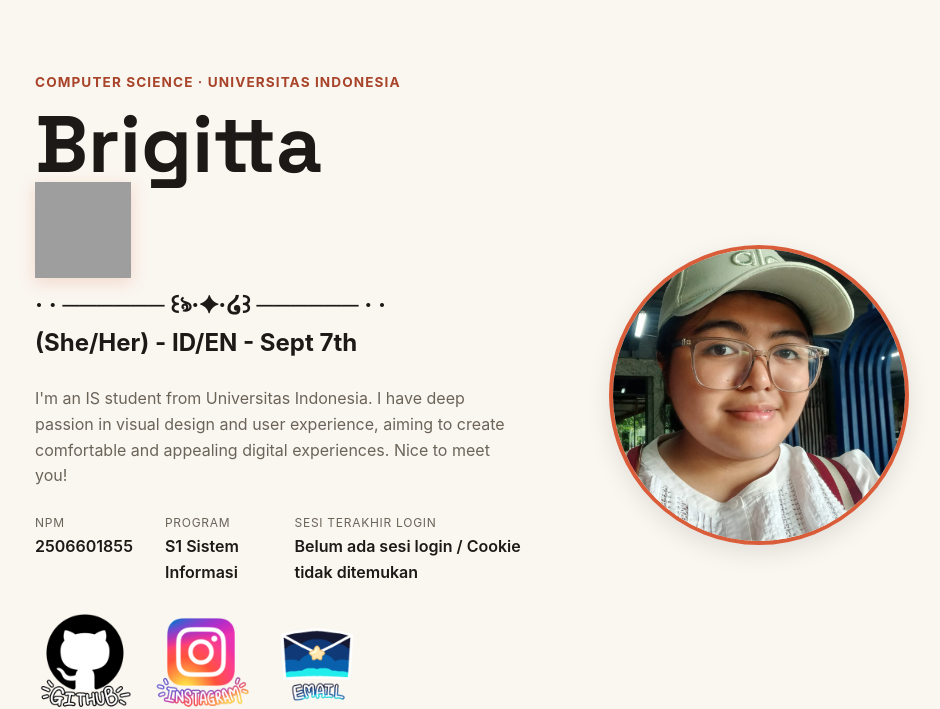
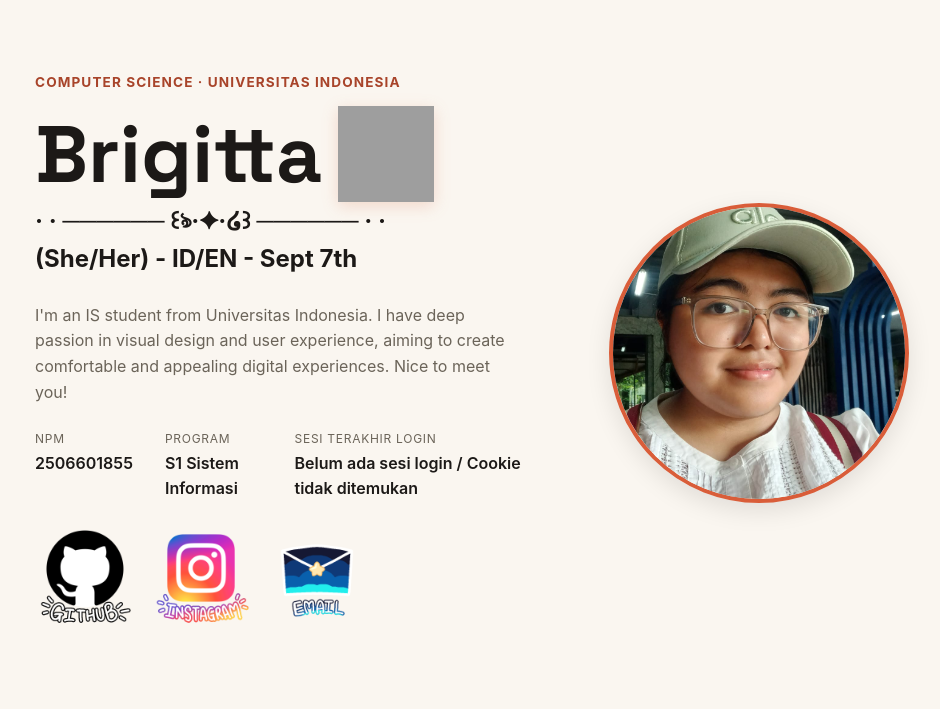
Before and after one commit to brigittasimanjuntak/myportfolio, a Django app: page / in a window 1280 px wide. Shown: the part 74-783 px from the top of the page, without its empty margins (149-1089 px from the left). Run offline with Django 5.2, Linux system fonts and the light colour scheme; grey boxes are pictures that could not be loaded.

Commit message:
adding css hero-name for h1 name and dragonair so dragonair is aligning with name

```diff
--- a/static/css/style.css
+++ b/static/css/style.css
@@ -62,6 +62,12 @@ h1, .brand {
 
 .hero {
     padding: 4.5rem 0 5rem;
+}
+
+.hero-name {
+    display: flex;
+    align-items: center;
+    gap: 1rem;
 }
 
 .hero-grid {
--- a/templates/index.html
+++ b/templates/index.html
@@ -6,15 +6,19 @@
             <div class="container hero-grid">
                 <div class="hero-identity">
                     <p class="hero-kicker">Computer Science &middot; Universitas Indonesia</p>
+                    <div class="hero-name">
                     <h1>{{ name }}</h1>
-                    <div class="pokemon-companion"
-                    id="dragonair-companion"
-                    data-sound="/static/media/pokemon/dragonair.ogg"
-                    title="Dragonair says hi!">
-                    <img src="/static/media/pokemon/dragonair.gif"
-                        alt="Dragonair"
-                        class="pokemon-companion__sprite">
+                        <div class="pokemon-companion"
+                        id="dragonair-companion"
+                        data-sound="/static/media/dragonair.ogg"
+                        title="Dragonair says hi!">
+                        <img src="/static/media/dragonair.gif"
+                            alt="Dragonair"
+                            class="pokemon-companion__sprite">
+                        </div>
                     </div>
+
+
                     <h2>· · ────── ꒰ঌ·✦·໒꒱ ────── · ·</h2>
                     <h2>(She/Her) - ID/EN - Sept 7th</h2>
                 </div>
```
